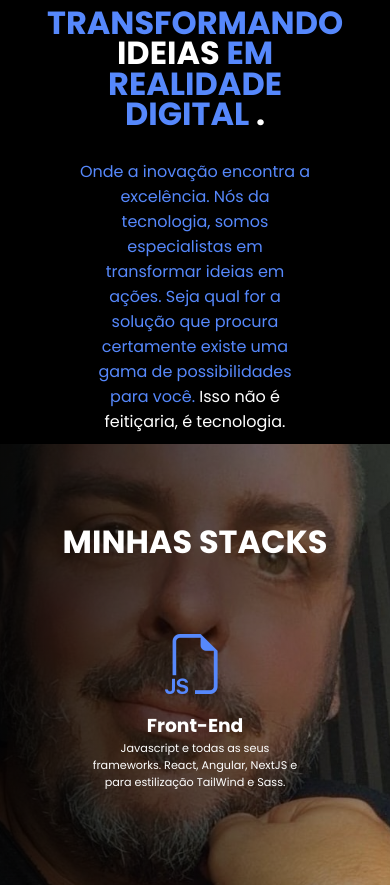
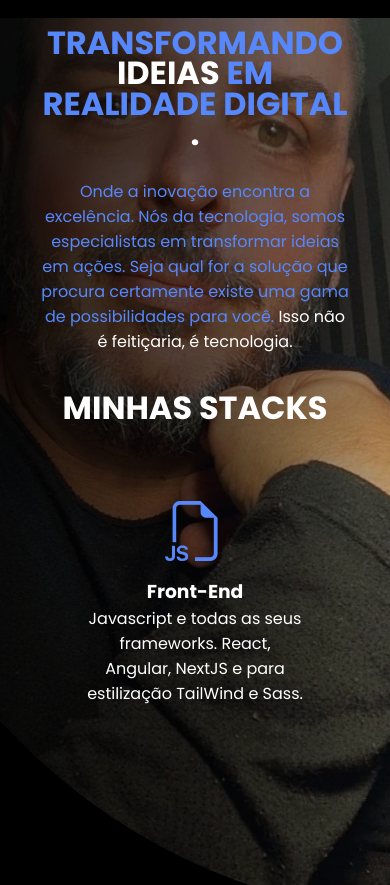
Before and after one commit to fmcnit/portfolio_fmdev, a plain HTML site: page index.html in a window 390 px wide. Shown: the part 151-1036 px from the top of the page. Drawn offline with nearby package versions, Linux system fonts and the light colour scheme.

Commit message:
fix: mobile

```diff
--- a/style.css
+++ b/style.css
@@ -201,7 +201,6 @@ main {
   color: white;
   display: flex;
   flex-direction: column;
-  height: 100%;
 }
 
 .portfolio h2 {
@@ -421,53 +420,44 @@ main {
 
 @media screen and (max-width: 650px) {
 
-  main {
-    width: 100vw;
-  }
+    .topo-do-site{
+      width: 100vw;
+      position: relative;
+      margin-top: 20px;
+      height: fit-content;
 
-  .topo-do-site {
-    width: 100%;
-  }
+    }
 
-  .especialidades{
-    height: 1300px;
-  }
+    .flex{
+      justify-content: center;
+    }
 
-  .flex {
-    flex-direction: column;
-    align-items: center;
-    width: 100vw;
-  }
+    .imagem-central{
+      position: absolute;
+      top: 0px;
+      z-index: 0;
+    }
 
-  .degrade {
-    height: 900px;
-  }
+    .text{
+      margin: 10px;
+      width: 80%;
+      text-align: center;
+      z-index: 2;
+    }
 
-  .text{
-    text-align: center;
-    margin: 10px;
-  }
+    .especialidades{
+      height: fit-content;
+    }
 
-  .meio-do-site{
-    display: none;
-  }
+    .cards{
+      flex-direction: column;
+    }
 
-  .cards {
-    flex-direction: column;
-    margin-bottom: 100px;
-    max-height: 200px;
-  }
+    .meio-do-site{
+      height: fit-content;
+      margin-top: 40px;
+    }
 
-  .card-especialidades p {
-    font-size: 0.7rem;
-  }
 
-  .portfolio {
-    text-align: center;
-  }
 
-  .portfolio h2 {
-    z-index: 30;
-    margin-top: 50px;
-  }
 }
```
